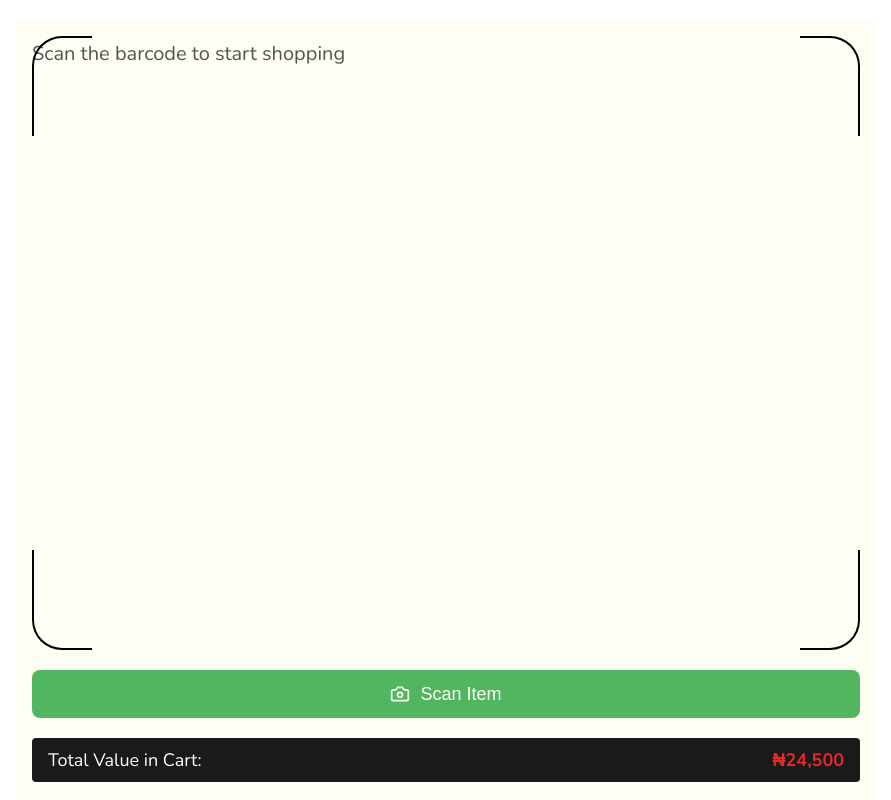
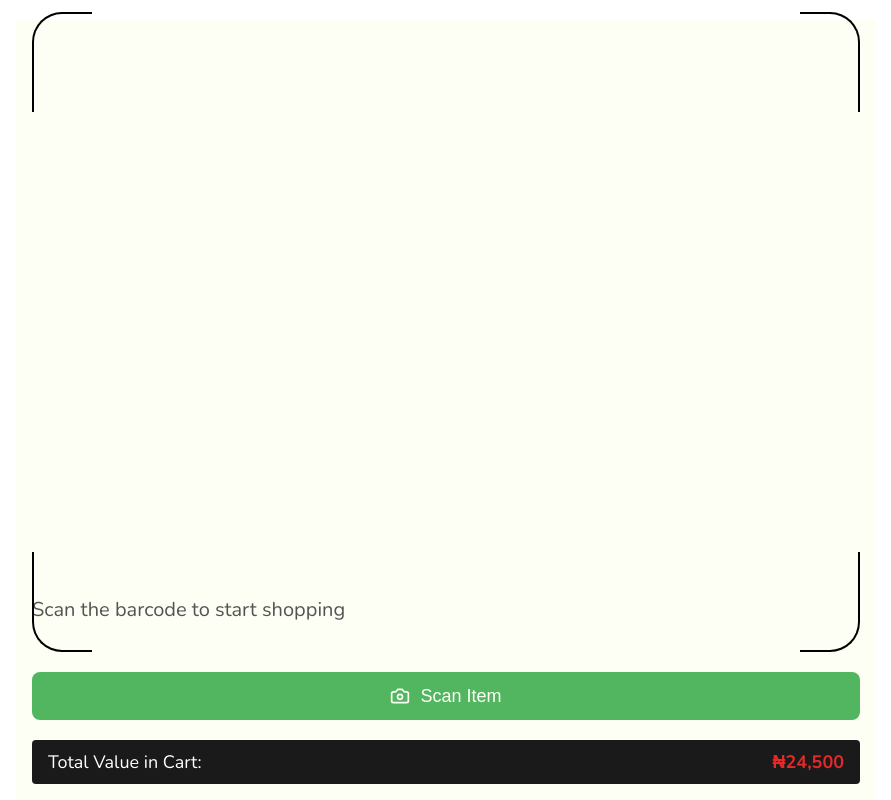
Before and after one commit to stephenolajire/Sync360, a React (Vite) app in the folder sync360/: page / in a window 1280 px wide. Both pictures are taken after a click on the button 451 px from the left and 458 px from the top of the page. Shown: the top 800 px of the page, without its empty margins (194-1085 px from the left). Built offline with nearby package versions, Linux system fonts and the light colour scheme.

Commit message:
Update ShoppingScanner.module.css

```diff
--- a/sync360/src/components/css/ShoppingScanner.module.css
+++ b/sync360/src/components/css/ShoppingScanner.module.css
@@ -314,7 +314,7 @@
   opacity: 0.5;
 }
 
- Scan {
+.Scan {
    margin: 70% 0;
  }
 
```
